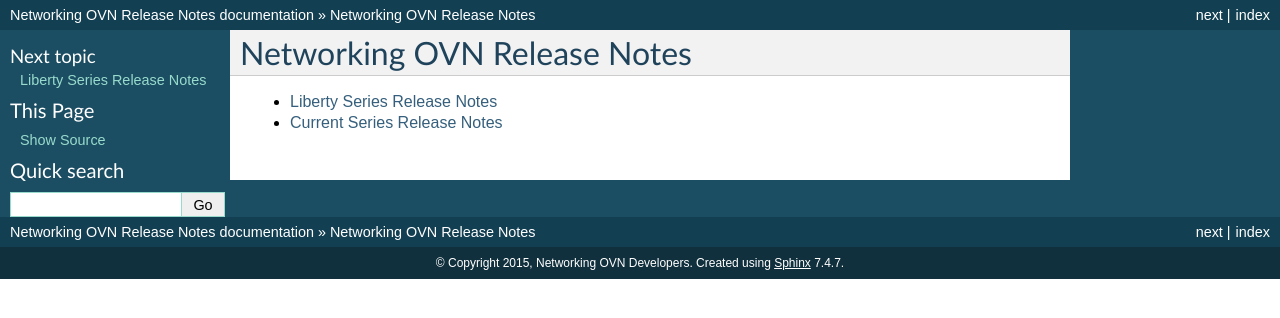
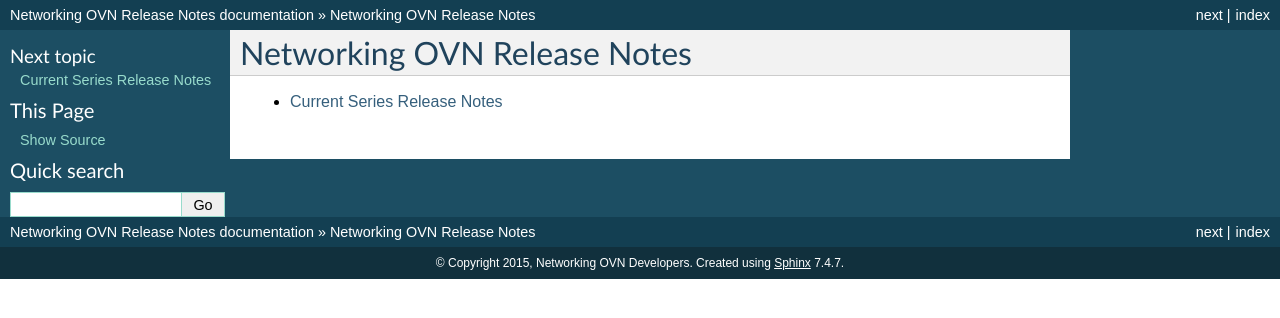
Before and after one commit to openstack-archive/networking-ovn, a Sphinx documentation site: the page built from releasenotes/source/index.rst, in a window 1280 px wide. Shown: the top 318 px of the page. Built offline with Sphinx 7.4.7, drawn with Linux system fonts in a browser that asks for light colours; the version number could not be read and is left out.

Commit message:
Fix releasenotes
There's no stable/liberty branch, remove the file so that release notes
building works.

Note: This is needed to fix translation sync, see
http://logs.openstack.org/44/44654d5dd07104d6bda7bad24eaa8742c19697ec/post/networking-ovn-upstream-translation-update/d11ccac/

Change-Id: I8caa3a155eb1a412c9c8ad85bb3a60d3e6a25fe0

```diff
--- a/releasenotes/source/index.rst
+++ b/releasenotes/source/index.rst
@@ -5,5 +5,4 @@
 .. toctree::
    :maxdepth: 1
 
-   liberty
    unreleased
--- a/releasenotes/source/liberty.rst
+++ /dev/null
@@ -1,6 +0,0 @@
-==============================
- Liberty Series Release Notes
-==============================
-
-.. release-notes::
-   :branch: origin/stable/liberty
```
